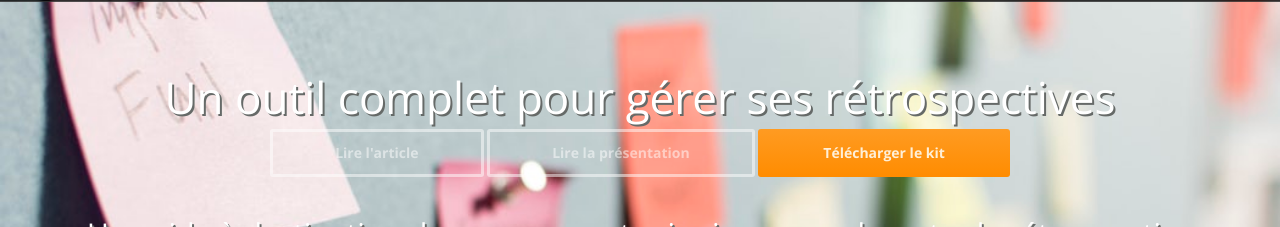
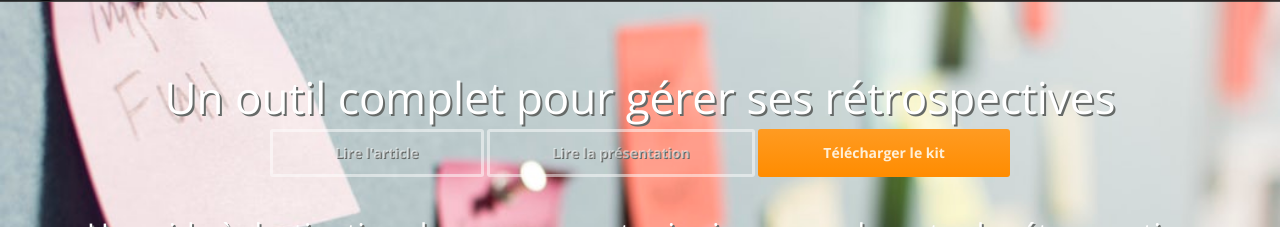
Before and after one commit to kenji-getpowered/retrospective-starter-kit, a plain HTML site: page index.html in a window 1280 px wide. Shown: the part 98-325 px from the top of the page. Drawn offline with nearby package versions, Linux system fonts and the light colour scheme.

Commit message:
Add article, nearly there!

```diff
--- a/assets/css/main.css
+++ b/assets/css/main.css
@@ -5,7 +5,7 @@
 	#head .tagline { color:rgba(255,255,255,0.75); margin-bottom:25px; }
 		#head .tagline a { color:#fff; }
 	#head .btn { margin-bottom:10px;}
-	#head .btn-default { text-shadow: none; background:transparent; color:rgba(255,255,255,.5); -webkit-box-shadow:inset 0px 0px 0px 3px rgba(255,255,255,.5); -moz-box-shadow:inset 0px 0px 0px 3px rgba(255,255,255,.5); box-shadow:inset 0px 0px 0px 3px rgba(255,255,255,.5); background: transparent; }
+	#head .btn-default { text-shadow: 1px 1px #666a68; background:transparent; color:rgba(255,255,255,.5); -webkit-box-shadow:inset 0px 0px 0px 3px rgba(255,255,255,.5); -moz-box-shadow:inset 0px 0px 0px 3px rgba(255,255,255,.5); box-shadow:inset 0px 0px 0px 3px rgba(255,255,255,.5); background: transparent; }
 		#head .btn-default:hover,
 		#head .btn-default:focus { color:rgba(255,255,255,.8); -webkit-box-shadow:inset 0px 0px 0px 3px rgba(255,255,255,.8); -moz-box-shadow:inset 0px 0px 0px 3px rgba(255,255,255,.8); box-shadow:inset 0px 0px 0px 3px rgba(255,255,255,.8); background: transparent; }
 		#head .btn-default:active,
--- a/index.html
+++ b/index.html
@@ -79,7 +79,7 @@
       <div class="row">
         <h1 class="lead">Un outil complet pour gérer ses rétrospectives</h1>
         <p>
-          <a href="#Retrospective-Starter-Kit:Desrétrospectivesréussies-Introduction" class="btn btn-default btn-lg" role="button">Lire l'article</a>
+          <a href="#Retrospective-Starter-Kit:Desrétrospectivesréussies-Introduction" class="btn btn-default btn-lg edge" role="button">Lire l'article</a>
           <a href="présentation.html" class="btn btn-default btn-lg" role="button">Lire la présentation</a>
           <a href="./retro/Scrum-Retrospective-Starter-Kit.pdf" class="btn btn-action btn-lg" role="button">Télécharger le kit</a></p>
           <h2 class="thin edge">Une aide à destination des scrum master juniors pour dompter la rétrospective</h2>
```
